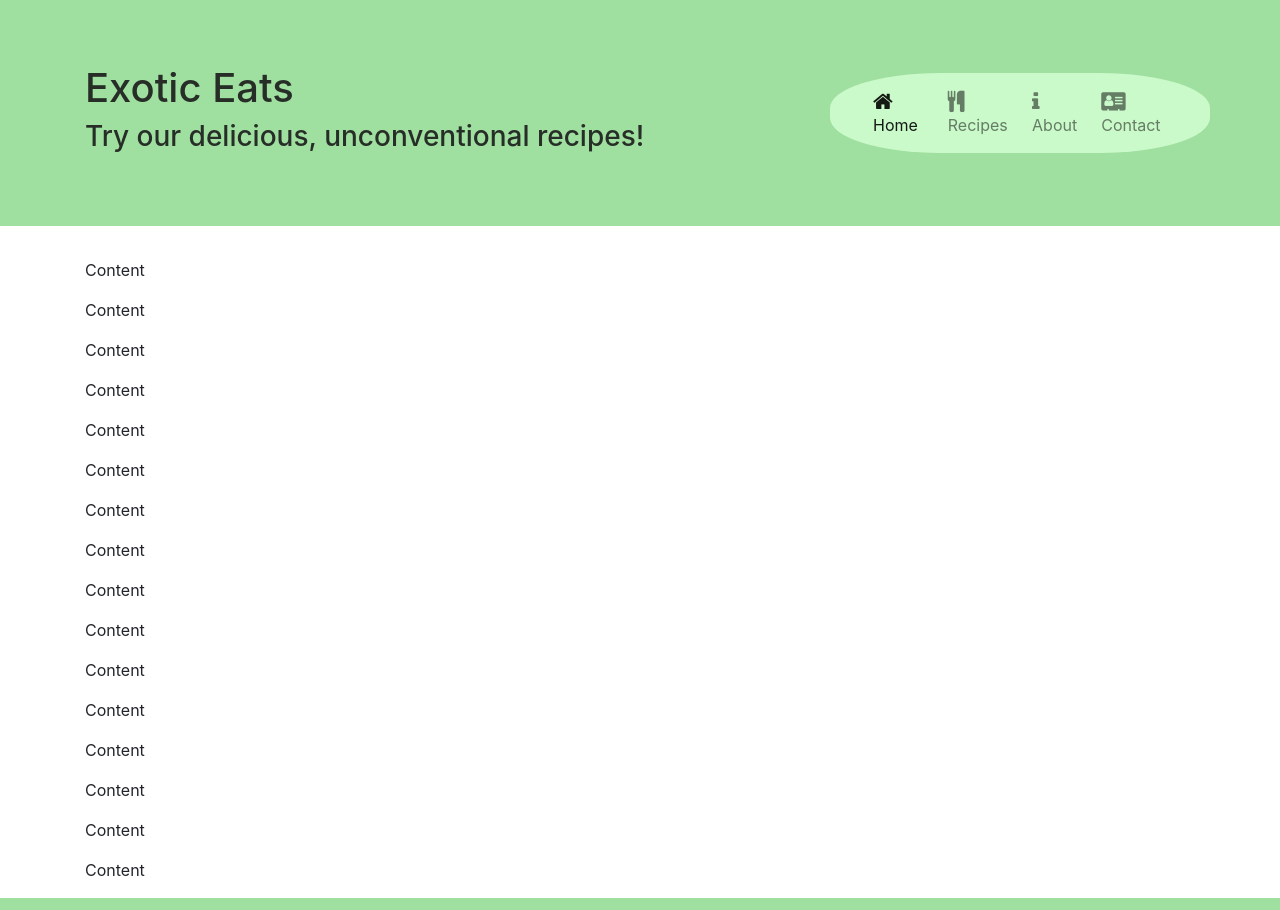
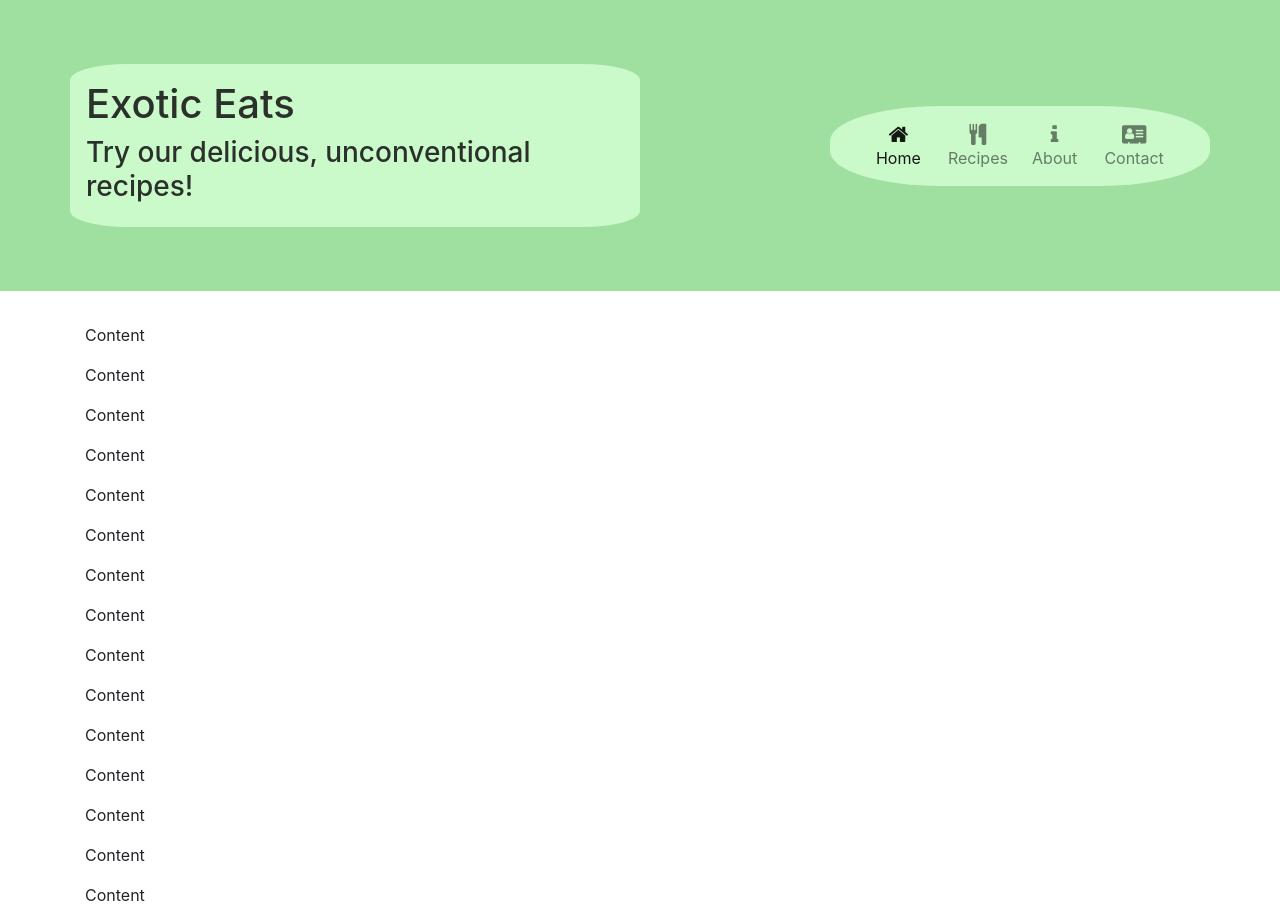
Before and after one commit to hifields22/exoticeats, a website: page index.html in a window 1280 px wide. Shown: the top 910 px of the page. Drawn offline with nearby package versions, Linux system fonts and the light colour scheme.

Commit message:
Updated Header

```diff
--- a/index.html
+++ b/index.html
@@ -15,17 +15,17 @@
     <header class="jumbotron jumbotron-fluid" style="background-color: hsl(120, 50%, 50%, 0.5); color: hsl(0, 0%, 10%, 0.9)">
         <div class="container">
             <div class="row">
-                <div class="col-12 col-sm-6 col-md-5 col-lg-7 col-xl-8">
+                <div class="col-6 col-sm-6 col-md-4 col-lg-5 col-xl-6 p-3" style="background-color: hsl(120, 90%, 90%, 0.9); border-radius: 10%;">
                     <h1>Exotic Eats</h1>
                     <h3>Try our delicious, unconventional recipes!</h3>
                 </div>
-                <div class="col-12 col-sm-6 col-md-7 col-lg-5 col-xl-4 my-auto" style="background-color: hsl(120, 90%, 90%, 0.9); border-radius: calc(15px + 25%)">
+                <div class="col-4 offset-1 offset-sm-1 col-sm-5 offset-md-1 col-md-7 offset-lg-2 col-lg-5 offset-xl-2 col-xl-4 my-auto" style="background-color: hsl(120, 90%, 90%, 0.9); border-radius: calc(15px + 25%)">
                     <nav class="navbar navbar-expand-md navbar-light justify-content-center">
                         <ul class="navbar-nav">
-                            <li class="nav-item active px-1"><a href="#" class="nav-link"><i class="fa fa-home fa-lg"></i> Home</a></li>
-                            <li class="nav-item px-1"><a href="#" class="nav-link"><i class="fa fa-cutlery fa-lg"></i> Recipes</a></li>
-                            <li class="nav-item px-1"><a href="#" class="nav-link"><i class="fa fa-info fa-lg"></i> About</a></li>
-                            <li class="nav-item px-1"><a href="#" class="nav-link"><i class="fa fa-address-card fa-lg"></i> Contact</a></li>
+                            <li style="text-align: center;" class="nav-item active px-1"><a href="#" class="nav-link"><i class="fa fa-home fa-lg"></i> Home</a></li>
+                            <li style="text-align: center;" class="nav-item px-1"><a href="#" class="nav-link"><i class="fa fa-cutlery fa-lg"></i> Recipes</a></li>
+                            <li style="text-align: center;" class="nav-item px-1"><a href="#" class="nav-link"><i class="fa fa-info fa-lg"></i> About</a></li>
+                            <li style="text-align: center;" class="nav-item px-1"><a href="#" class="nav-link"><i class="fa fa-address-card fa-lg"></i> Contact</a></li>
                         </ul>
                     </nav>
                 </div>
```
